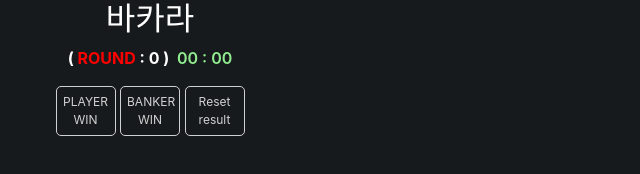
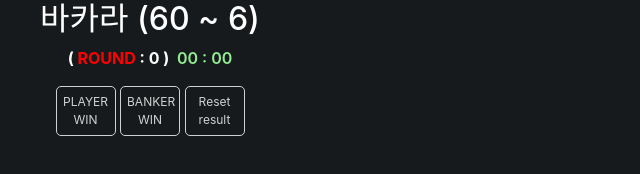
Before and after one commit to Bjoemar/baccarat, a website: page admin.html in a window 1280 px wide. Shown: the whole page, without its empty margins (0-640 px from the left). Drawn offline with nearby package versions, Linux system fonts and the light colour scheme; no server answers.

Commit message:
Put a seconds when can modify the game.

```diff
--- a/admin.html
+++ b/admin.html
@@ -57,7 +57,7 @@
 	</style>
 <body>
 	<div class="button_holder">
-		<h2>바카라</h2>
+		<h2>바카라 (60 ~ 6)</h2>
 		<p style="color: white;"><strong>( <span style="color: red;">ROUND  </span> : <span id="roundsIndicator">0</span> ) &nbsp;</strong><span id="secondsIndicator">00 : 00</span></p>
 		<button id="player_pair" style="display: none;">Player Pair</button>
 		<button id="banker_pair" style="display: none;">Banker Pair</button>
```
